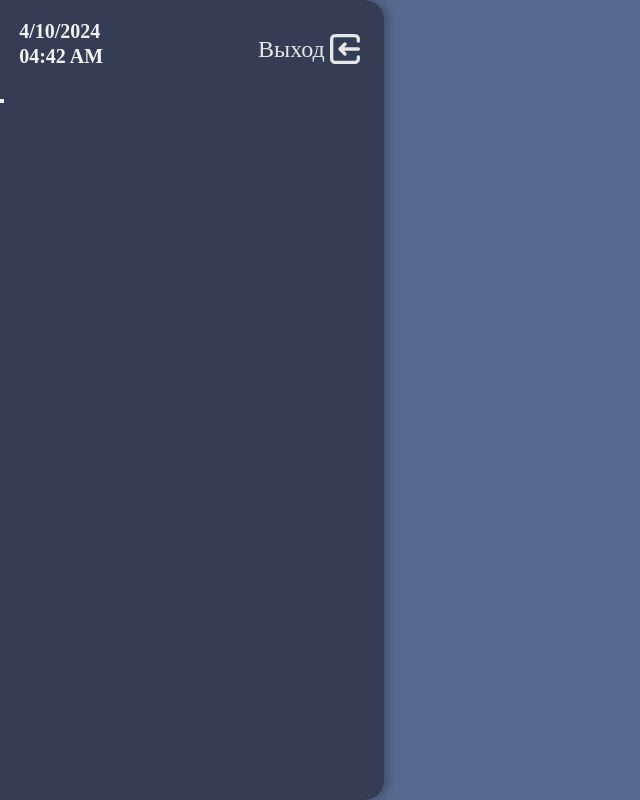
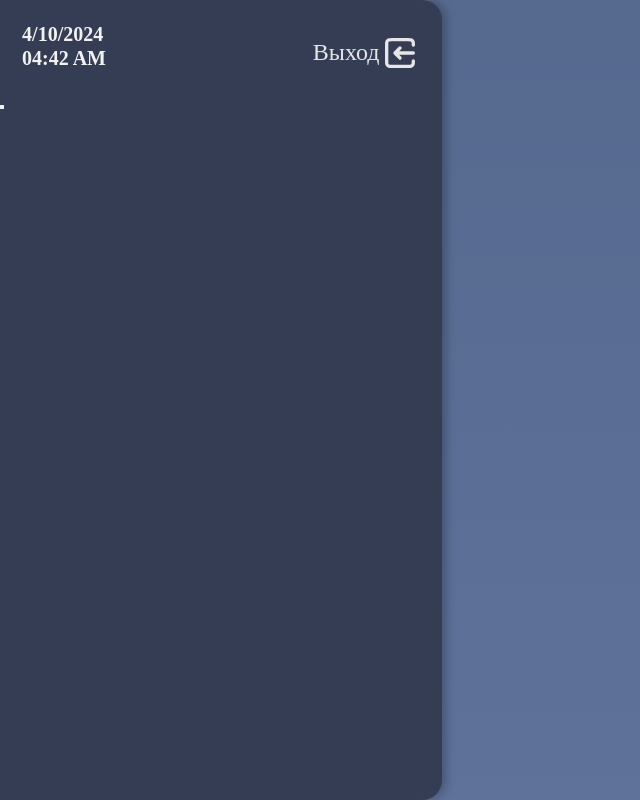
Before and after one commit to evasyukov/learn-acc, a Vue app: page / in a window 1280 px wide. Shown: the whole page, without its empty margins (0-640 px from the left). Built offline with nearby package versions, Linux system fonts and the light colour scheme.

Commit message:
fix style

```diff
--- a/src/App.vue
+++ b/src/App.vue
@@ -19,10 +19,12 @@ export default {
 
 <style>
 .left-menu {
-  width: 30vw;
+  width: 34.5vw;
   height: 100%;
   background-color: #353d54;
   border-radius: 0 20px 20px 0;
   box-shadow: 4px 0px 10px 0px rgba(0, 0, 0, 0.25);
+  gap: 0px;
+  opacity: 0px;
 }
 </style>
--- a/src/style.css
+++ b/src/style.css
@@ -5,11 +5,11 @@
 
 #app {
   height: 100vh;
+  background: linear-gradient(180deg, #56698F 0%, #5E729A 100%);
 }
 
 body {
   margin: 0;
   padding: 0;
-  background-color: #56698F;
   height: 100vh;
 }
```
